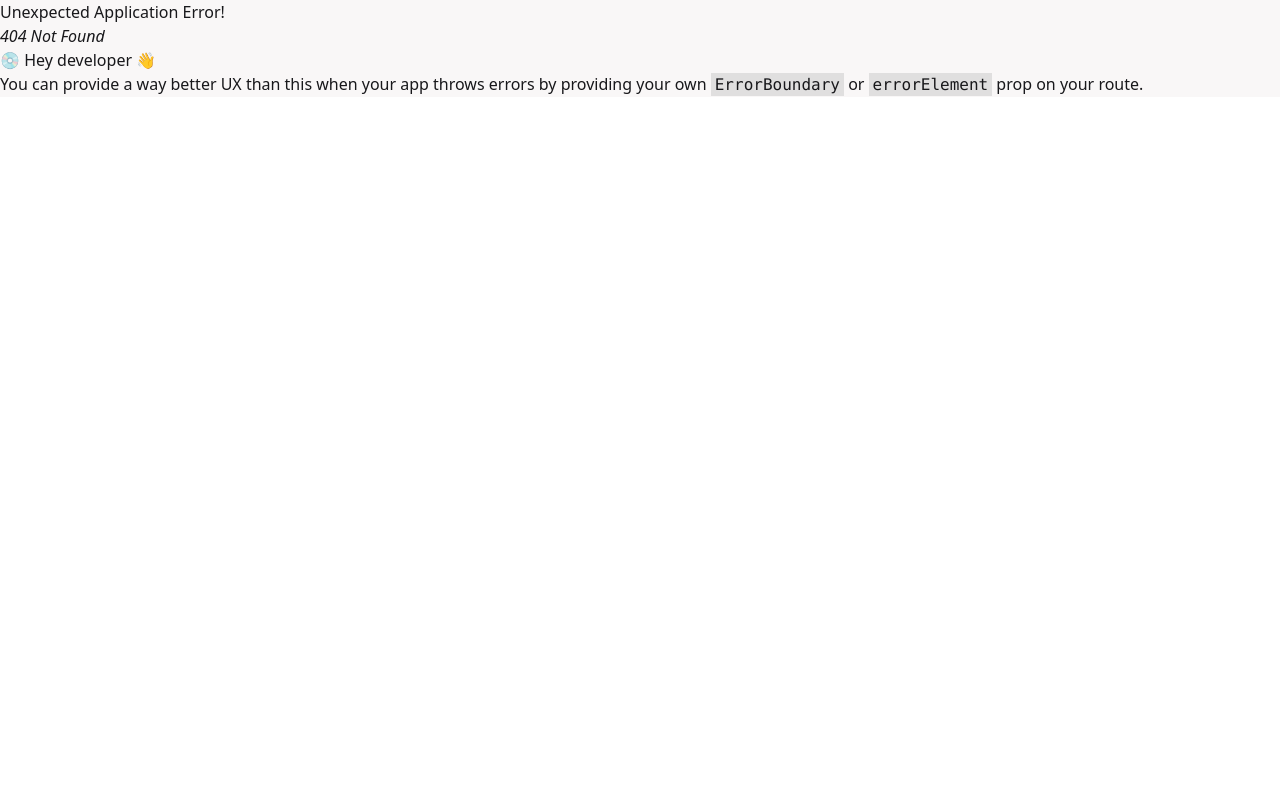
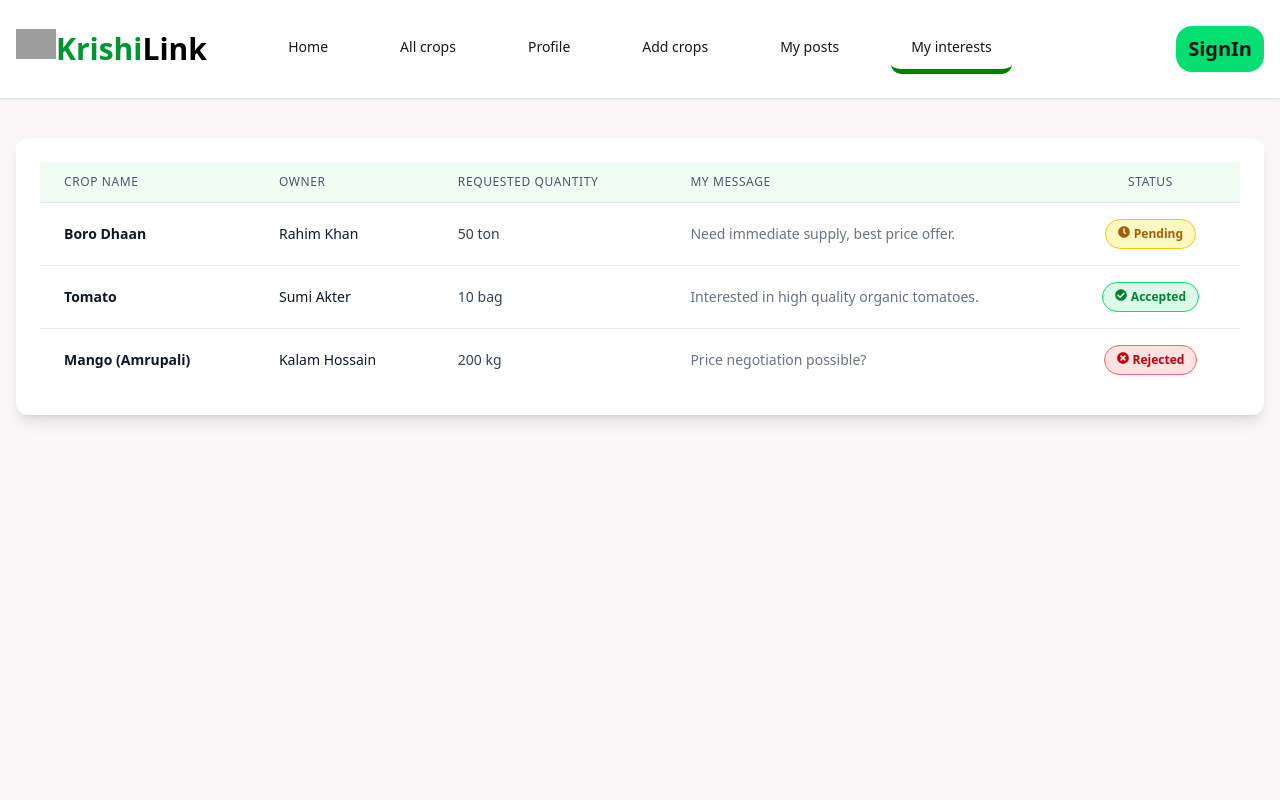
Before and after one commit to junayed17/KrishiLink, a React (Vite) app: page /MyInterests in a window 1280 px wide. Before the commit this address had no page. Shown: the top 800 px of the page. Built offline with nearby package versions, Linux system fonts and the light colour scheme; grey boxes are pictures that could not be loaded.

Commit message:
user interest section done

```diff
--- /dev/null
+++ b/src/Components/My interest/MyInterest.jsx
@@ -0,0 +1,128 @@
+import React, { useState } from "react";
+import { FaCheckCircle, FaTimesCircle, FaClock } from "react-icons/fa";
+
+const initialInterests = [
+  {
+    id: 101,
+    cropName: "Boro Dhaan",
+    buyerName: "Rahim Khan",
+    requestedQuantity: 50,
+    unit: "ton",
+    message: "Need immediate supply, best price offer.",
+    status: "Pending",
+  },
+  {
+    id: 102,
+    cropName: "Tomato",
+    buyerName: "Sumi Akter",
+    requestedQuantity: 10,
+    unit: "bag",
+    message: "Interested in high quality organic tomatoes.",
+    status: "Accepted",
+  },
+  {
+    id: 103,
+    cropName: "Mango (Amrupali)",
+    buyerName: "Kalam Hossain",
+    requestedQuantity: 200,
+    unit: "kg",
+    message: "Price negotiation possible?",
+    status: "Rejected",
+  },
+];
+
+const MyInterests = () => {
+  const [interests, setInterests] = useState(initialInterests);
+
+
+  const getStatusClass = (status) => {
+    switch (status) {
+      case "Accepted":
+        return "bg-green-100 text-green-700 border-green-400";
+      case "Rejected":
+        return "bg-red-100 text-red-700 border-red-400";
+      case "Pending":
+      default:
+        return "bg-yellow-100 text-yellow-700 border-yellow-400";
+    }
+  };
+
+  return (
+    <section className="max-w-[1440px] mx-auto px-4 py-10">
+      <div className="min-h-screen">
+        <div className="bg-white p-6 rounded-xl shadow-lg overflow-x-auto">
+          <table className="min-w-full divide-y divide-gray-200">
+            <thead className="bg-green-50">
+              <tr>
+                <th className="px-6 py-3 text-left text-xs font-medium text-gray-600 uppercase tracking-wider">
+                  Crop Name
+                </th>
+                <th className="px-6 py-3 text-left text-xs font-medium text-gray-600 uppercase tracking-wider">
+                  Owner
+                </th>
+                <th className="px-6 py-3 text-left text-xs font-medium text-gray-600 uppercase tracking-wider">
+                  Requested Quantity
+                </th>
+                <th className="px-6 py-3 text-left text-xs font-medium text-gray-600 uppercase tracking-wider">
+                  My Message
+                </th>
+                <th className="px-6 py-3 text-center text-xs font-medium text-gray-600 uppercase tracking-wider">
+                  Status
+                </th>
+              </tr>
+            </thead>
+            <tbody className="bg-white divide-y divide-gray-200">
+              {interests.length > 0 ? (
+                interests.map((item) => (
+                  <tr key={item.id} className="hover:bg-gray-50">
+                    <td className="px-6 py-4 whitespace-nowrap text-sm font-semibold text-gray-900">
+                      {item.cropName}
+                    </td>
+                    <td className="px-6 py-4 whitespace-nowrap text-sm text-gray-900">
+                      {item.buyerName}
+                    </td>
+                    <td className="px-6 py-4 whitespace-nowrap text-sm text-gray-700">
+                      {item.requestedQuantity} {item.unit}
+                    </td>
+                    <td className="px-6 py-4 text-sm text-gray-500 max-w-xs truncate">
+                      {item.message}
+                    </td>
+                    <td className="px-6 py-4 whitespace-nowrap text-center">
+                      <span
+                        className={`px-3 py-1 inline-flex text-xs leading-5 font-semibold rounded-full border ${getStatusClass(
+                          item.status
+                        )}`}
+                      >
+                        {item.status === "Accepted" && (
+                          <FaCheckCircle className="mr-1 mt-0.5" />
+                        )}
+                        {item.status === "Rejected" && (
+                          <FaTimesCircle className="mr-1 mt-0.5" />
+                        )}
+                        {item.status === "Pending" && (
+                          <FaClock className="mr-1 mt-0.5" />
+                        )}
+                        {item.status}
+                      </span>
+                    </td>
+                  </tr>
+                ))
+              ) : (
+                <tr>
+                  <td
+                    colSpan="6"
+                    className="px-6 py-4 text-center text-gray-500"
+                  >
+                    No buyer interest requests found.
+                  </td>
+                </tr>
+              )}
+            </tbody>
+          </table>
+        </div>
+      </div>
+    </section>
+  );
+};
+
+export default MyInterests;
--- a/src/Components/MyPosts/MyPost.jsx
+++ b/src/Components/MyPosts/MyPost.jsx
@@ -42,6 +42,16 @@ function handleEditModal(event) {
   console.log(editRef.current);
 
   editRef.current.showModal();
+}
+function handleDeleteModal(event) {
+console.log(deleteRef.current);
+console.log("working");
+
+  deleteRef.current.showModal();
+}
+function handleDelete(event) {
+
+  deleteRef.current.close();
 }
 
 
@@ -101,7 +111,7 @@ function handleEditModal(event) {
                     <button
                       className="text-red-600 hover:text-red-900 p-2 rounded-full hover:bg-red-100 transition"
                       aria-label={`Delete ${crop.name}`}
-                      ref={deleteRef}
+                      onClick={handleDeleteModal}
                     >
                       <FaTrashAlt />
                     </button>
@@ -273,6 +283,24 @@ function handleEditModal(event) {
           </div>
         </div>
       </dialog>
+
+      {/* delete modal  */}
+
+      <dialog id="my_modal_2" className="modal px-4" ref={deleteRef}>
+        <div className="modal-box">
+          <p className="py-4">Are You Sure to Delete?</p>
+          <button
+            type="submit"
+            className="button-submit mt-6 bg-[#0cdc39] border-none text-white text-lg font-bold rounded-lg h-[55px] w-full cursor-pointer hover:bg-[#0bb730] transition duration-150 shadow-md"
+            onClick={handleDelete}
+          >
+            Delete
+          </button>
+          <form method="dialog" className="modal-backdrop">
+            <button className="btn"> close</button>
+          </form>
+        </div>
+      </dialog>
     </section>
   );
 };
--- a/src/Components/Navber.jsx
+++ b/src/Components/Navber.jsx
@@ -22,13 +22,22 @@ const Navber = () => {
       >
         Profile
       </NavLink>
-      <NavLink className="px-5 py-3 hover:bg-green-500 rounded-[10px] mx-4 transition-all duration-500 hover:text-white" to="/addCrop">
+      <NavLink
+        className="px-5 py-3 hover:bg-green-500 rounded-[10px] mx-4 transition-all duration-500 hover:text-white"
+        to="/addCrop"
+      >
         Add crops
       </NavLink>
-      <NavLink className="px-5 py-3 hover:bg-green-500 rounded-[10px] mx-4 transition-all duration-500 hover:text-white" to="myPost">
+      <NavLink
+        className="px-5 py-3 hover:bg-green-500 rounded-[10px] mx-4 transition-all duration-500 hover:text-white"
+        to="myPost"
+      >
         My posts
       </NavLink>
-      <NavLink className="px-5 py-3 hover:bg-green-500 rounded-[10px] mx-4 transition-all duration-500 hover:text-white">
+      <NavLink
+        className="px-5 py-3 hover:bg-green-500 rounded-[10px] mx-4 transition-all duration-500 hover:text-white"
+        to="/MyInterests"
+      >
         My interests
       </NavLink>
     </>
```
Also changed, not shown: src/Provider/Router.jsx (+6 -1 lines).
